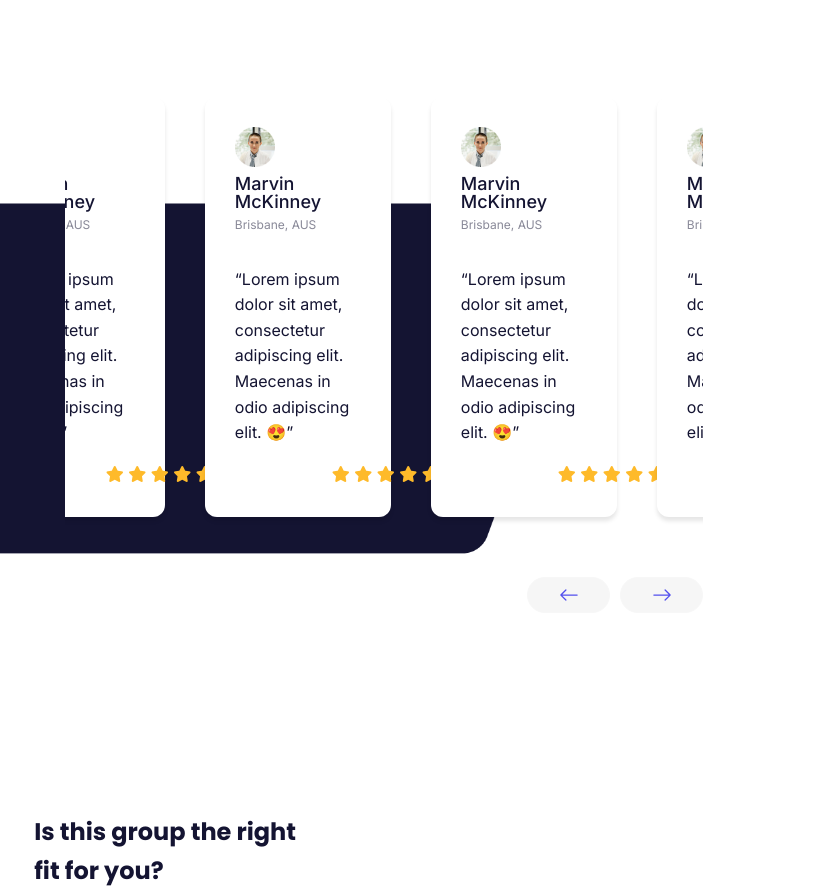
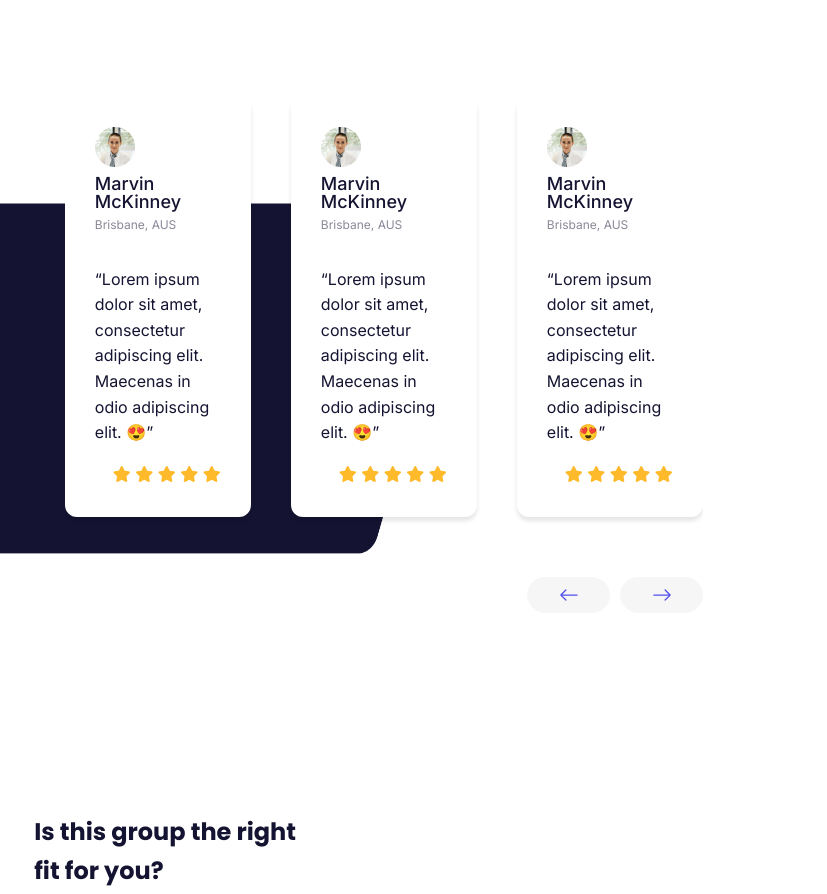
Before and after one commit to main1479/CryptoGod-v2, a website: page src/index.html in a window 768 px wide. Shown: the part 1185-2079 px from the top of the page, 827 px wide, since content can reach past the window. Drawn offline with Linux system fonts and the light colour scheme.

Commit message:
hr scroll issue fixed

```diff
--- a/src/index.html
+++ b/src/index.html
@@ -99,7 +99,12 @@
 							</div>
 						</div>
 						<div class="row mt-80">
-							<img src="./img/slider-bg.png" alt="slider bg" class="slider__bg" />
+							<img src="./img/slider-bg.png" alt="slider bg" class="slider__bg d-none d-sm-block" />
+							<img
+								src="./img/slider-bg-mobile.png"
+								alt="slider bg"
+								class="slider__bg d-block d-sm-none"
+							/>
 							<div class="mumber-active owl-carousel">
 								<div class="people-single mb-5">
 									<div class="client-sec-2">
--- a/src/sass/base/_base.scss
+++ b/src/sass/base/_base.scss
@@ -25,6 +25,7 @@ a:hover {
 html {
 	font-size: 62.5%;
 	scroll-behavior: smooth;
+	overflow-x: hidden;
 
 	@media only screen and (max-width: $laptop-port) {
 		font-size: 55%;
--- a/src/sass/pages/_homepage-responsive.scss
+++ b/src/sass/pages/_homepage-responsive.scss
@@ -98,15 +98,15 @@
 		width: 274px;
 	}
 
-	.people-single {
-		position: relative;
-		left: 140px;
-	}
+	// .people-single {
+	// 	position: relative;
+	// 	left: 140px;
+	// }
 
-	.social-icons {
-		position: relative;
-		right: -79px;
-	}
+	// .social-icons {
+	// 	position: relative;
+	// 	right: -79px;
+	// }
 
 	.owl-prev {
 		left: 44%;
--- a/src/sass/pages/_homepage.scss
+++ b/src/sass/pages/_homepage.scss
@@ -751,10 +751,18 @@ section.right-group {
 .slider__bg {
 	position: absolute;
 	height: 350px;
+	width: 40%;
 	left: 0;
 	bottom: 0;
 	transform: translateY(-17%);
-	object-fit: cover;
+	// object-fit: cover;
+
+	@media only screen and (max-width: $tab-port) {
+		width: 60%;
+	}
+	@media only screen and (max-width: $mbl-land) {
+		width: 70%;
+	}
 }
 
 section.bull-run {
```
Also changed, not shown: src/css/style.css, src/img/slider-bg-mobile.png (added), 2 other files.
